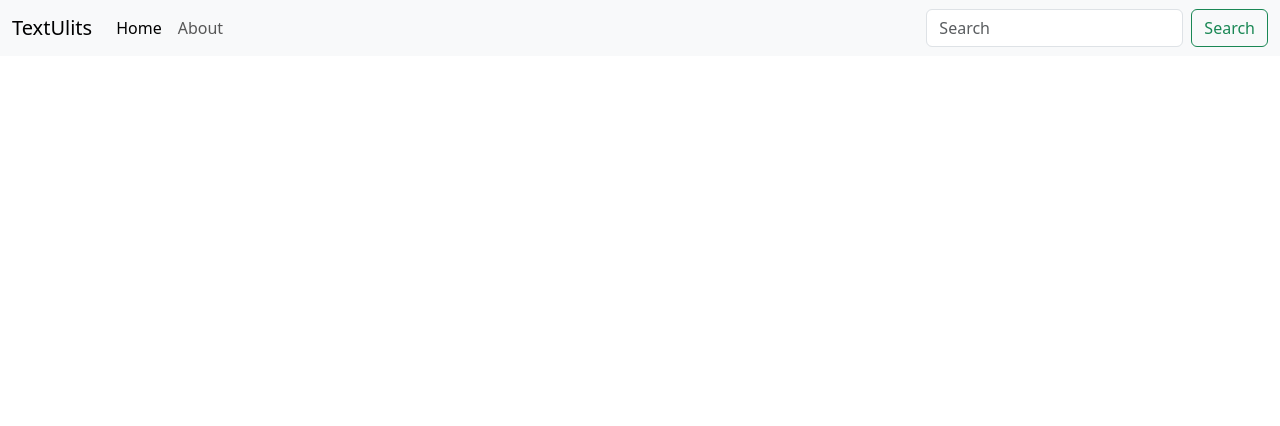
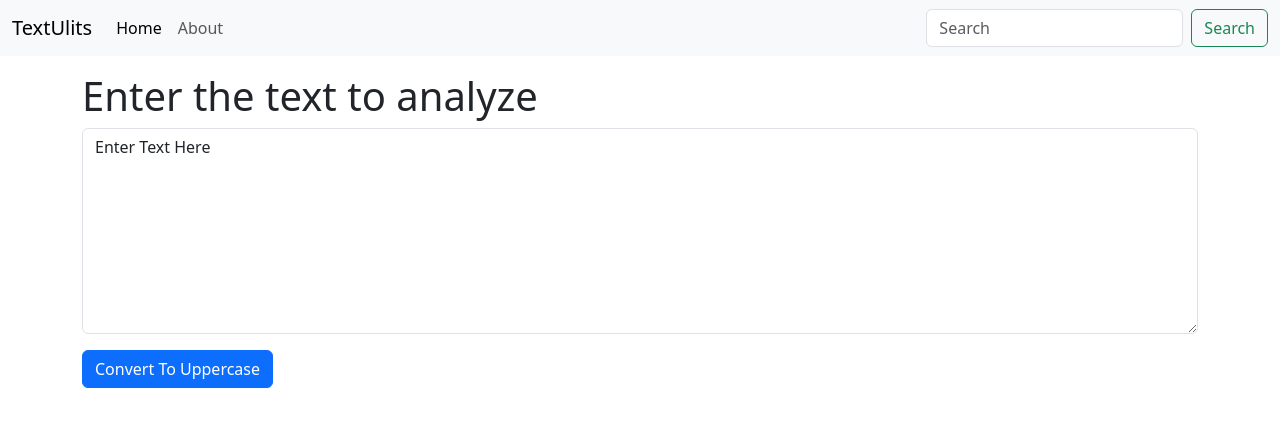
Before and after one commit to shubhamptdr/textutils, a React (Create React App) app: page / in a window 1280 px wide. Shown: the top 426 px of the page. Built offline with nearby package versions, Linux system fonts and the light colour scheme.

Commit message:
complete textform toUpper

```diff
--- a/src/App.js
+++ b/src/App.js
@@ -1,10 +1,15 @@
 import "./App.css";
 import Navbar from "./components/Navbar";
+import TextForm from "./components/TextForm";
 
 export function App() {
   return (
     <>
       <Navbar title="TextUlits" aboutText="About" />
+      {/* <Navbar /> */}
+      <div className="container my-3">
+        <TextForm heading="Enter the text to analyze" />
+      </div>
     </>
   );
 }
--- a/src/components/Navbar.js
+++ b/src/components/Navbar.js
@@ -50,6 +50,12 @@
 }
 
 Navbar.propTypes = {
-  title: PropTypes.string,
+  title: PropTypes.string.isRequired,
   aboutText: PropTypes.string,
 };
+
+// Specifies the default values for props:
+Navbar.defaultProps = {
+  title: "Set TextUilts",
+  aboutText: "About",
+};
--- /dev/null
+++ b/src/components/TextForm.js
@@ -0,0 +1,31 @@
+import React, { useState } from "react";
+
+export default function TextForm(props) {
+  const handelUpClick = () => {
+    // console.log("Uppercase was clicked" + text);
+    let newText = text.toUpperCase();
+    setText(newText);
+  };
+  const handleOnChange = (event) => {
+    // console.log("On change");
+    setText(event.target.value);
+  };
+  const [text, setText] = useState("Enter Text Here");
+  return (
+    <div>
+      <h1>{props.heading}</h1>
+      <div className="mb-3">
+        <textarea
+          className="form-control"
+          id="myTextBox"
+          value={text}
+          onChange={handleOnChange}
+          rows="8"
+        ></textarea>
+      </div>
+      <button className="btn btn-primary" onClick={handelUpClick}>
+        Convert To Uppercase
+      </button>
+    </div>
+  );
+}
```
